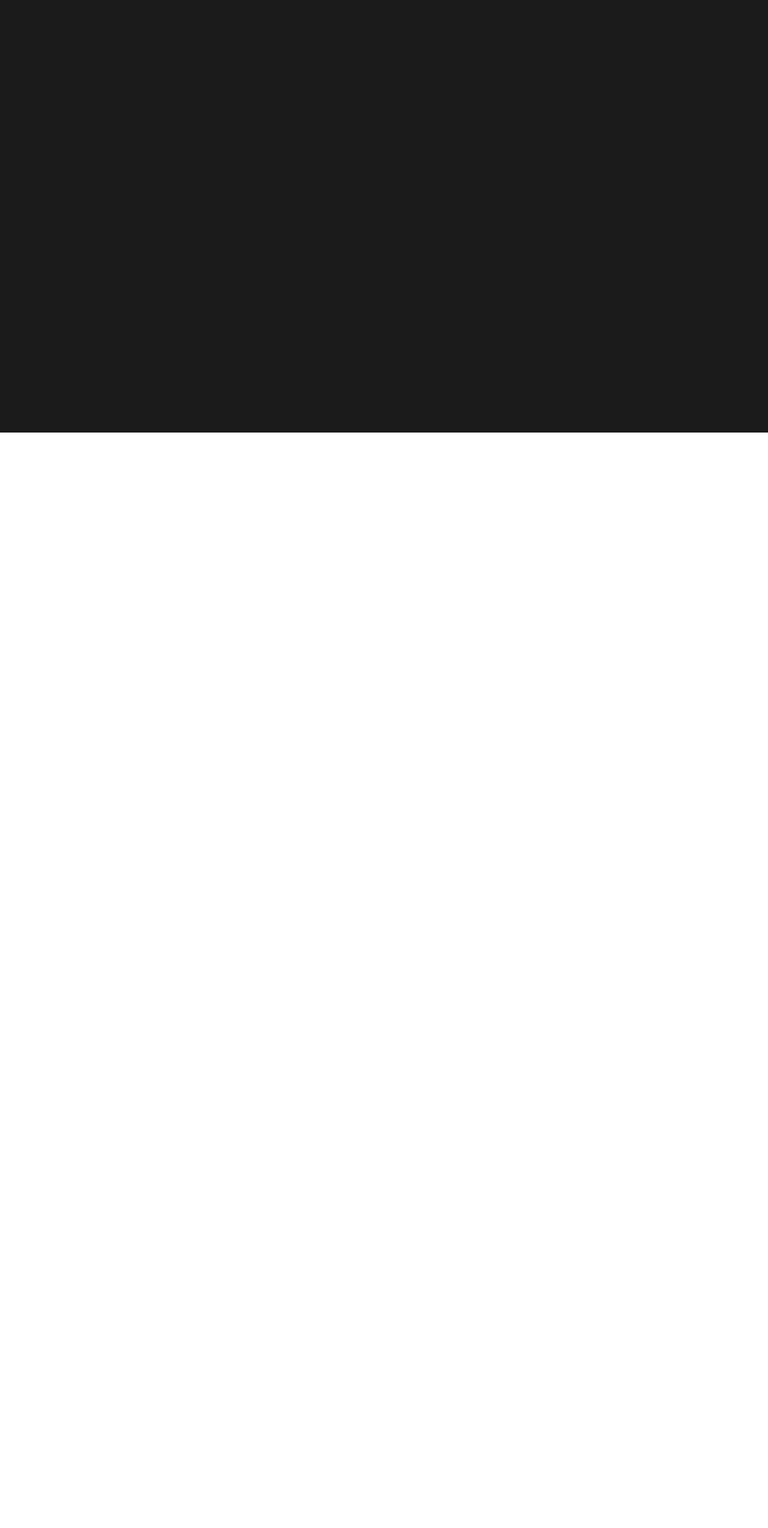
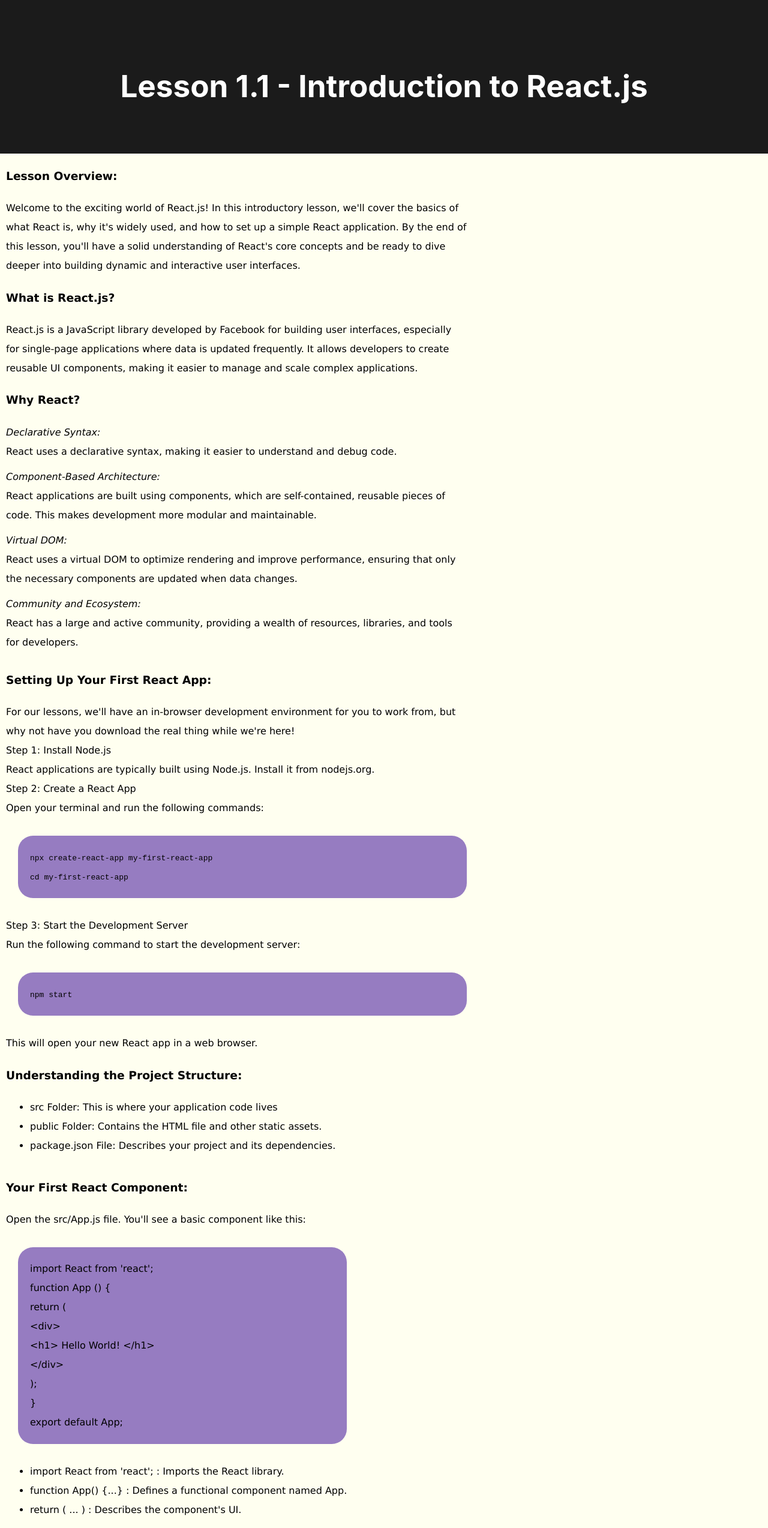
Before and after one commit to anthony-gudiel/reactpedia, a React (Vite) app in the folder app/: page /lesson-1-1 in a window 1280 px wide. Shown: the part 79-2626 px from the top of the page at 60% size. Before the commit the page ends 800 px from the top, so only its background shows below. Built offline with nearby package versions, Linux system fonts and the light colour scheme.

Commit message:
Lesson 1.1 (#39)
Co-authored-by: anthony-gudiel <adg15@sfu.ca>

```diff
--- a/app/src/App.jsx
+++ b/app/src/App.jsx
@@ -6,6 +6,7 @@ import { About } from './pages/about/about';
 import { Resources } from './pages/resources/resources';
 import { Contact } from './pages/contact/contact';
 import { Content } from './pages/content/content';
+import { LESSON_1_1 } from './pages/content/lesson-1-1';
 
 function App() {
   return (
@@ -16,6 +17,7 @@ function App() {
         <Routes>
           <Route path='/' element={<Home />} />
           <Route path='/content' element={<Content />} />
+          <Route path='/lesson-1-1' element={<LESSON_1_1 />} />
           <Route path='/about' element={<About />} />
           <Route path='/resources' element={<Resources />} />
           <Route path='/contact' element={<Contact />} />
--- /dev/null
+++ b/app/src/pages/content/lesson-1-1.css
@@ -0,0 +1,84 @@
+.lesson-1-1{
+    color: white;
+}
+
+.container{
+    display: flex;
+    justify-content: space-evenly;
+    align-items: flex-end;
+}
+
+.lessonHeader{
+    margin-top: 80px;
+    margin-bottom: 50px;
+    background-color: #1b1b1b;
+}
+
+.container-2{
+    margin-left: 10px;
+    display: flex;
+    flex-wrap: wrap;
+    max-width: 60%;
+    color: black;
+    line-height: 2;
+    font-family: Verdana, Geneva, Tahoma, sans-serif;
+}
+
+.break {
+    flex-basis: 100%;
+    height: 0;
+}
+
+.lesson-content{
+    background-color: ivory;
+}
+
+.declarative-syntax{
+    margin-bottom: 10px;
+}
+
+.component-based-architecture{
+    margin-bottom: 10px;
+}
+
+.virtual-dom{
+    margin-bottom: 10px;
+}
+
+.community-ecosystem{
+    margin-bottom: 10px;
+}
+
+.code{
+    margin-left: 20px;
+    margin-top: 30px;
+    background-color: rgb(150, 124, 193);
+    padding: 20px;
+    border-radius: 25px;
+    margin-bottom: 30px;
+}
+
+.congratulations{
+    margin-bottom: 40px;
+}
+
+.full-width-button {
+    width: 100%;
+    border: none;
+    border-radius: 25px;
+    padding: 20px;
+    font-size: 16px;
+    text-decoration: none;
+    display: flex;
+    cursor: pointer;
+    justify-content: center;
+    background-color: rgb(150, 124, 193);
+    color: white;
+    transition: background-color 0.3s;
+    outline: none;
+    font-family: Verdana, Geneva, Tahoma, sans-serif;
+}
+
+.full-width-button:hover {
+    background-color: #45a049; /* Darker green on hover */
+}
--- /dev/null
+++ b/app/src/pages/content/lesson-1-1.jsx
@@ -0,0 +1,128 @@
+import React from 'react'
+import './lesson-1-1.css'
+
+export const LESSON_1_1 = () => {
+  return (
+    <div className='lesson-1-1'>
+      <div className='container'>
+        <div className='lessonHeader'>
+          <h1>Lesson 1.1 - Introduction to React.js</h1>
+        </div>
+      </div>
+      <div className='lesson-content'>
+      <div className='container-2'>
+        <div className='overview-header'>
+          <h3>Lesson Overview:</h3>
+        </div>
+        <div className='break'></div>
+        <div className='overview-paragraph'>
+          Welcome to the exciting world of React.js! In this introductory lesson, we'll cover the basics of what React is, why it's widely used, and how to set up a simple React application. By the end of this lesson, you'll have a solid understanding of React's core concepts and be ready to dive deeper into building dynamic and interactive user interfaces.
+        </div>
+        <div className='what-is-header'>
+          <h3>What is React.js?</h3>
+        </div>
+        <div className='break'></div>
+        <div className='what-is-paragraph'>
+          React.js is a JavaScript library developed by Facebook for building user interfaces, especially for single-page applications where data is updated frequently. It allows developers to create reusable UI components, making it easier to manage and scale complex applications.
+        </div>
+        <div className='why-react'>
+          <h3>Why React?</h3>
+        </div>
+        <div className='break'></div>
+        <div className='declarative-syntax'>
+          <em>Declarative Syntax:</em>
+          <div className='break'></div>
+          React uses a declarative syntax, making it easier to understand and debug code.
+        </div>
+        <div className='break'></div>
+        <div className='component-based-architecture'>
+          <em>Component-Based Architecture:</em>
+          <div className='break'></div>
+          React applications are built using components, which are self-contained, reusable pieces of code. This makes development more modular and maintainable.
+        </div>
+        <div className='virtual-dom'>
+          <em>Virtual DOM:</em>
+          <div className='break'></div>
+          React uses a virtual DOM to optimize rendering and improve performance, ensuring that only the necessary components are updated when data changes.
+        </div>
+        <div className='break'></div>
+        <div className='community-ecosystem'>
+          <em>Community and Ecosystem:</em>
+          <div className='break'></div>
+          React has a large and active community, providing a wealth of resources, libraries, and tools for developers.
+        </div>
+        <div className='first-app'>
+          <h3> Setting Up Your First React App: </h3>
+          For our lessons, we'll have an in-browser development environment for you to work from, but why not have you download the real thing while we're here!
+          <div className='break'></div>
+          Step 1: Install Node.js
+          <div className='break'></div>
+          React applications are typically built using Node.js. Install it from nodejs.org.
+          <div className='break'></div>
+          Step 2: Create a React App
+          <div className='break'></div>
+          Open your terminal and run the following commands:
+          <div className='code'>
+            <code>npx create-react-app my-first-react-app</code>
+            <div className='break'></div>
+            <code>cd my-first-react-app</code>
+            </div>
+            <div className='break'></div>
+            Step 3: Start the Development Server
+            <div className='break'></div>
+            Run the following command to start the development server:
+            <div className='break'></div>
+            <div className='code'>
+              <code>npm start</code>
+            </div>
+            This will open your new React app in a web browser.
+        </div>
+        <div className='project-structure'>
+          <h3>Understanding the Project Structure:</h3>
+          <ul>
+            <li>src Folder: This is where your application code lives</li>
+            <li>public Folder: Contains the HTML file and other static assets.</li>
+            <li> package.json File: Describes your project and its dependencies.</li>
+          </ul>
+        </div>
+        <div className='first-component'>
+          <h3>Your First React Component:</h3>
+          Open the src/App.js file. You'll see a basic component like this:
+          <div className='code'>
+            import React from 'react';
+            <div className='break'></div>
+            function App () &#123;
+            <div className='break'></div>
+            return &#40;
+            <div className='break'></div>
+            &#60;div&#62;
+            <div className='break'></div>
+            &#60;h1&#62; Hello World! &#60;&#47;h1&#62;
+            <div className='break'></div>
+            &#60;&#47;div&#62;
+            <div className='break'></div>
+            &#41;&#59;
+            <div className='break'></div>
+            &#125;
+            <div className='break'></div>
+            export default App;
+          </div>
+          <ul>
+            <li>import React from 'react'; : Imports the React library.</li>
+            <li>function App()  &#123;...&#125; : Defines a functional component named App.</li>
+            <li>return ( ... ) : Describes the component's UI. </li>
+          </ul>
+        </div>
+        <div className='break'></div>
+        <div className='congratulations'>
+          <h3>Congratulations!</h3>
+          You've just set up your first React app and created a simple React component. In the next lesson, we'll explore React components in more detail and learn how to create dynamic and interactive user interfaces. Happy coding!
+        </div>
+      </div>
+      </div>
+      <button className='full-width-button'>
+        Any questions? Ask your AI assitant! &#129302;
+      </button>
+    </div>
+  )
+}
--- a/app/src/pages/home/home.jsx
+++ b/app/src/pages/home/home.jsx
@@ -17,7 +17,7 @@ export const Home = () => {
               </p>
             </div>
             <button className='custom-button'>
-              <Link to='/content'>Click Here to Start!</Link>
+              <Link to='/lesson-1-1'>Click Here to Start!</Link>
             </button>
           </div>
           <div className='circular-image'>
```
